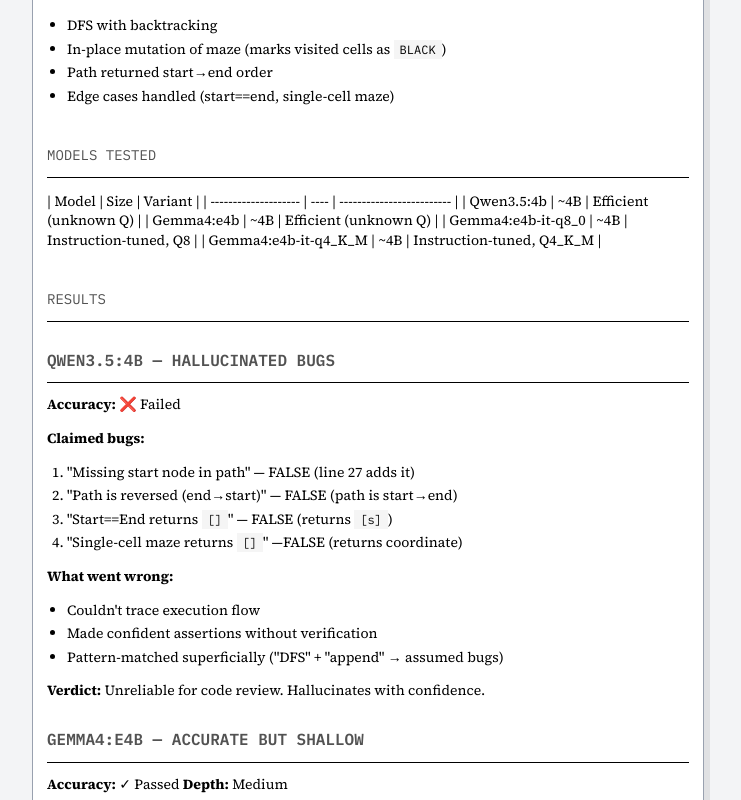
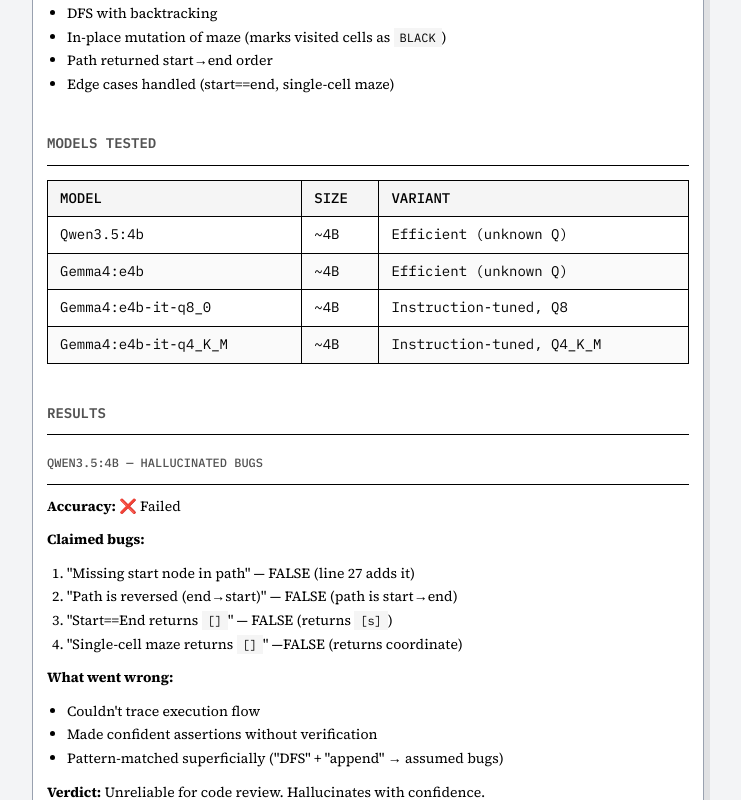
Before and after one commit to dhisonp/page, a Next.js app: page /blog/playing-around-gemma4-e4b in a window 1280 px wide. Shown: the part 1180-1980 px from the top of the page, without its empty margins (272-1013 px from the left). Built offline with nearby package versions, Linux system fonts and the light colour scheme.

Commit message:
Use remarkGfm to add table styling and fix header hierarchy

```diff
--- a/package.json
+++ b/package.json
@@ -22,6 +22,7 @@
     "react-dom": "^19.2.0",
     "react-markdown": "^10.1.0",
     "react-transition-group": "^4.4.5",
+    "remark-gfm": "^4.0.1",
     "tailwindcss": "^4.1.14",
     "typescript": "^5.9.3"
   },
--- a/src/app/blog/[slug]/page.tsx
+++ b/src/app/blog/[slug]/page.tsx
@@ -2,6 +2,7 @@
 import { notFound } from 'next/navigation';
 import Link from 'next/link';
 import ReactMarkdown from 'react-markdown';
+import remarkGfm from 'remark-gfm';
 import { getAllPosts, getPostBySlug } from '@/app/lib/blog';
 import { ScrollToTop } from '@/app/components/ScrollToTop';
 
@@ -76,7 +77,7 @@
 
         {/* Article content */}
         <article className="prose">
-          <ReactMarkdown>{post.content}</ReactMarkdown>
+          <ReactMarkdown remarkPlugins={[remarkGfm]}>{post.content}</ReactMarkdown>
         </article>
       </div>
       <ScrollToTop />
--- a/src/app/styles/globals.css
+++ b/src/app/styles/globals.css
@@ -312,21 +312,21 @@
   }
 
   .prose h2 {
-    @apply text-base uppercase font-mono font-normal mb-4 mt-10 pb-3;
+    @apply text-base uppercase font-mono font-semibold mb-4 mt-10 pb-3;
     border-bottom: 1px solid var(--border-light);
     line-height: 1.3;
     color: #525252;
   }
 
   .prose h3 {
-    @apply text-lg uppercase font-mono mb-3 mt-8 pb-3;
+    @apply text-sm uppercase font-mono font-medium mb-3 mt-6 pb-3;
     border-bottom: 1px solid var(--border-light);
-    line-height: 1.3;
+    line-height: 1.4;
     color: #525252;
   }
 
   .prose h4 {
-    @apply text-lg uppercase font-mono mb-3 mt-8 pb-3;
+    @apply text-sm uppercase font-mono font-medium mb-3 mt-6 pb-3;
     border-bottom: 1px solid var(--border-light);
     line-height: 1.4;
     color: #525252;
@@ -412,6 +412,31 @@
     background-color: var(--fg-light);
   }
 
+  .prose table {
+    width: 100%;
+    margin-bottom: 1rem;
+    font-size: 0.875rem;
+    border-collapse: collapse;
+    font-family: var(--font-mono);
+  }
+
+  .prose table th,
+  .prose table td {
+    padding: 0.5rem 0.75rem;
+    border: 1px solid var(--border-light);
+    text-align: left;
+  }
+
+  .prose table th {
+    font-weight: 500;
+    text-transform: uppercase;
+    background-color: var(--gray-100);
+  }
+
+  .prose table tr:nth-child(even) td {
+    background-color: var(--gray-50);
+  }
+
   @media (prefers-color-scheme: dark) {
     .prose h1,
     .prose h2,
@@ -455,6 +480,20 @@
     .prose pre {
       background-color: #171717; /* var(--gray-900) */
       color: #f5f5f5;
+    }
+
+    /* Table overrides */
+    .prose table th,
+    .prose table td {
+      border-color: var(--border-dark);
+    }
+
+    .prose table th {
+      background-color: var(--gray-900);
+    }
+
+    .prose table tr:nth-child(even) td {
+      background-color: var(--gray-950);
     }
 
     .section-title {
```
Also changed, not shown: 1 other file (tests, documents, lock files or other folders).
